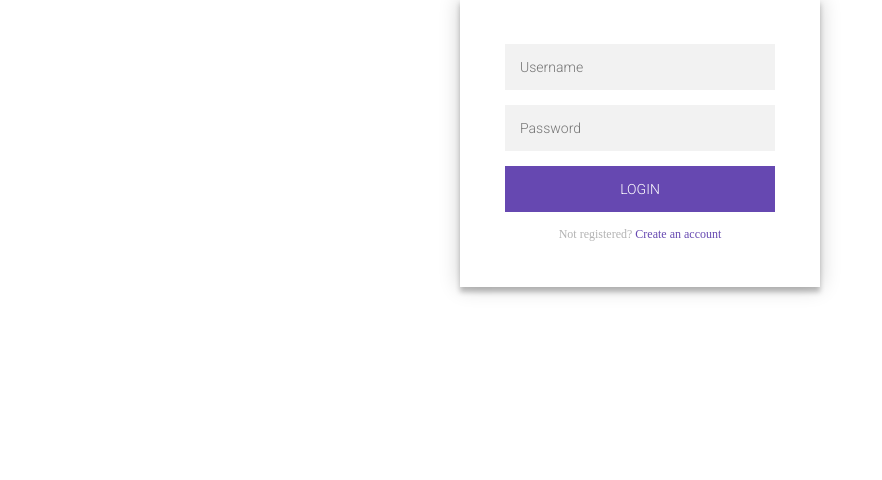
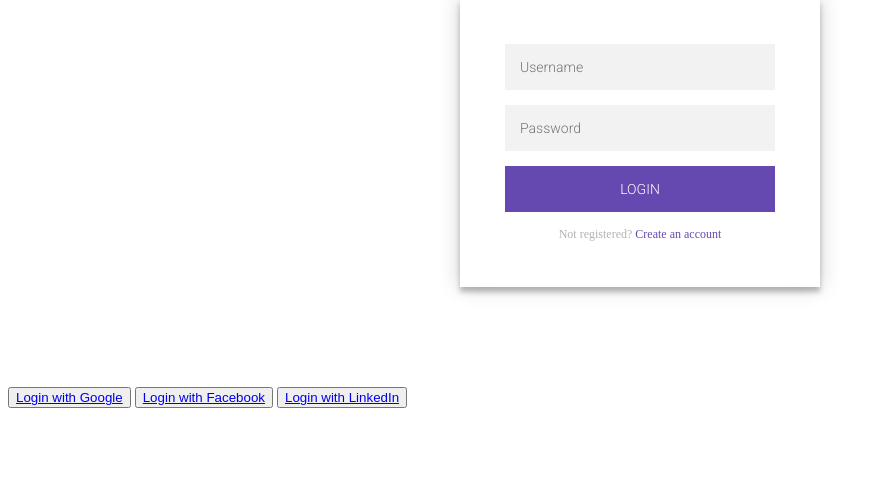
Before and after one commit to pranavg000/alcherweb, a Django app: page /auth/login/ in a window 1280 px wide. Shown: the part 110-590 px from the top of the page, without its empty margins (0-882 px from the left). Run offline with Django 3.2, Linux system fonts and the light colour scheme; some libraries are stand-ins or nearby versions.

Commit message:
google oauth and facebook??

```diff
--- /dev/null
+++ b/auths/templates/auths/home.html
@@ -0,0 +1,4 @@
+{% if user.is_authenticated %}
+	{{user.username}}
+	<a class="btn btn-primary" href="{% url 'auths:logout' %}">Logout</a>
+{% endif %}
--- a/auths/templates/auths/login.html
+++ b/auths/templates/auths/login.html
@@ -116,4 +116,22 @@
     </form>
   </div>
 </div>
+
+<div class="row">
+        <div class="col-md-8 mx-auto social-container my-2 order-md-1">
+            <button class="btn btn-danger  mb-2">
+                <a href="{% url 'auths:social:begin' 'google-oauth2' %}">Login with Google</a>
+            </button>
+            <button class="btn btn-primary mb-2">
+                <a href="{% url 'auths:social:begin' 'facebook' %}">Login with Facebook
+                </a>
+            </button>
+            <button class="btn btn-info mb-2">
+                <a href="#">Login with LinkedIn</a>
+            </button>
+        </div>
+    </div>
+    </div>
+
+
 {% endblock %}
--- a/auths/urls.py
+++ b/auths/urls.py
@@ -2,12 +2,17 @@
 from . import views as auths_views
 from django.views.generic import TemplateView
 from django.contrib.auth import views as auth_views
+from django.conf.urls import include
+
+
 
 app_name = 'auths'
 
 urlpatterns = [
     path('register/', auths_views.register, name="register"),
+    path('home/', TemplateView.as_view(template_name="auths/home.html"), name="home"),
     path('login/', auth_views.LoginView.as_view(template_name="auths/login.html", extra_context={'activate':'login'}), name='login'),
     path('logout/', auth_views.LogoutView.as_view(template_name="auths/logout.html"), name='logout'),
+    path('social-auth/', include('social_django.urls', namespace="social")),
 
 ]
```
Also changed, not shown: alcher/settings.py (+19 -0 lines), auths/views.py (line endings or trailing spaces).
